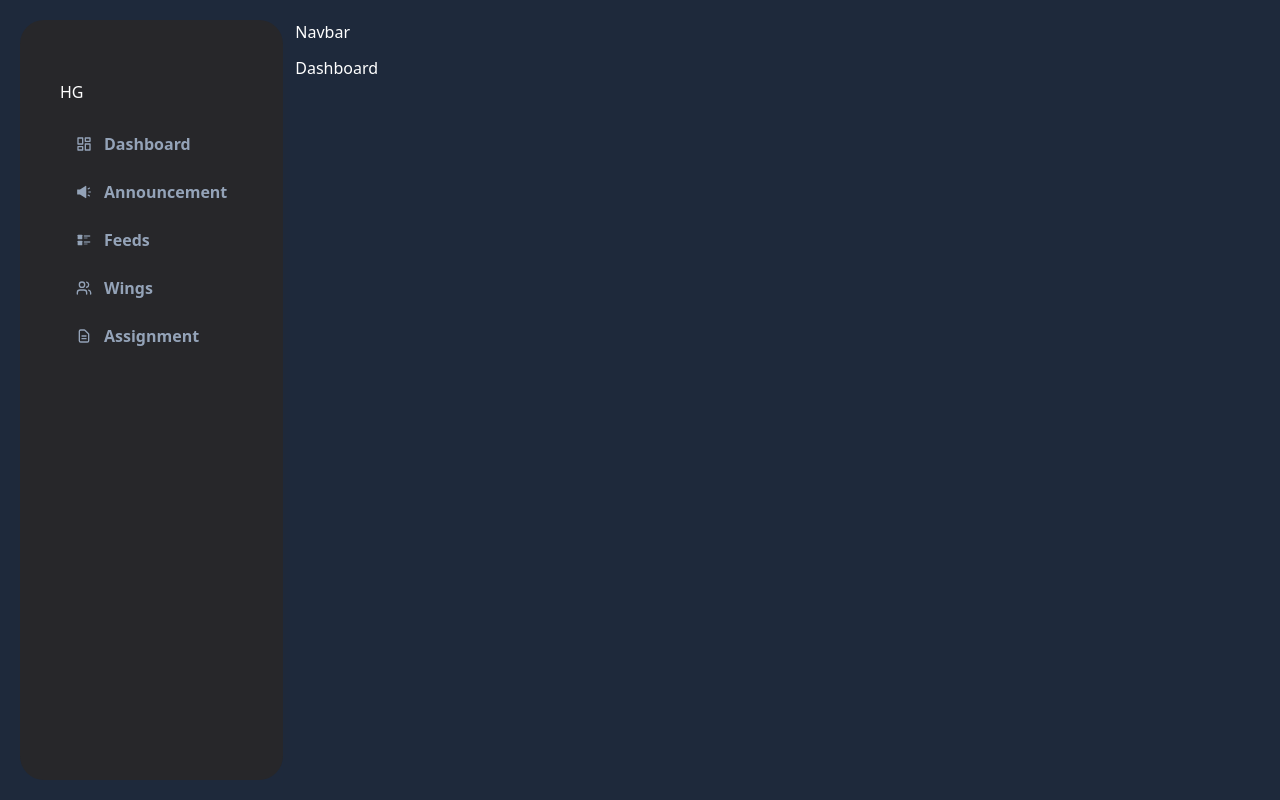
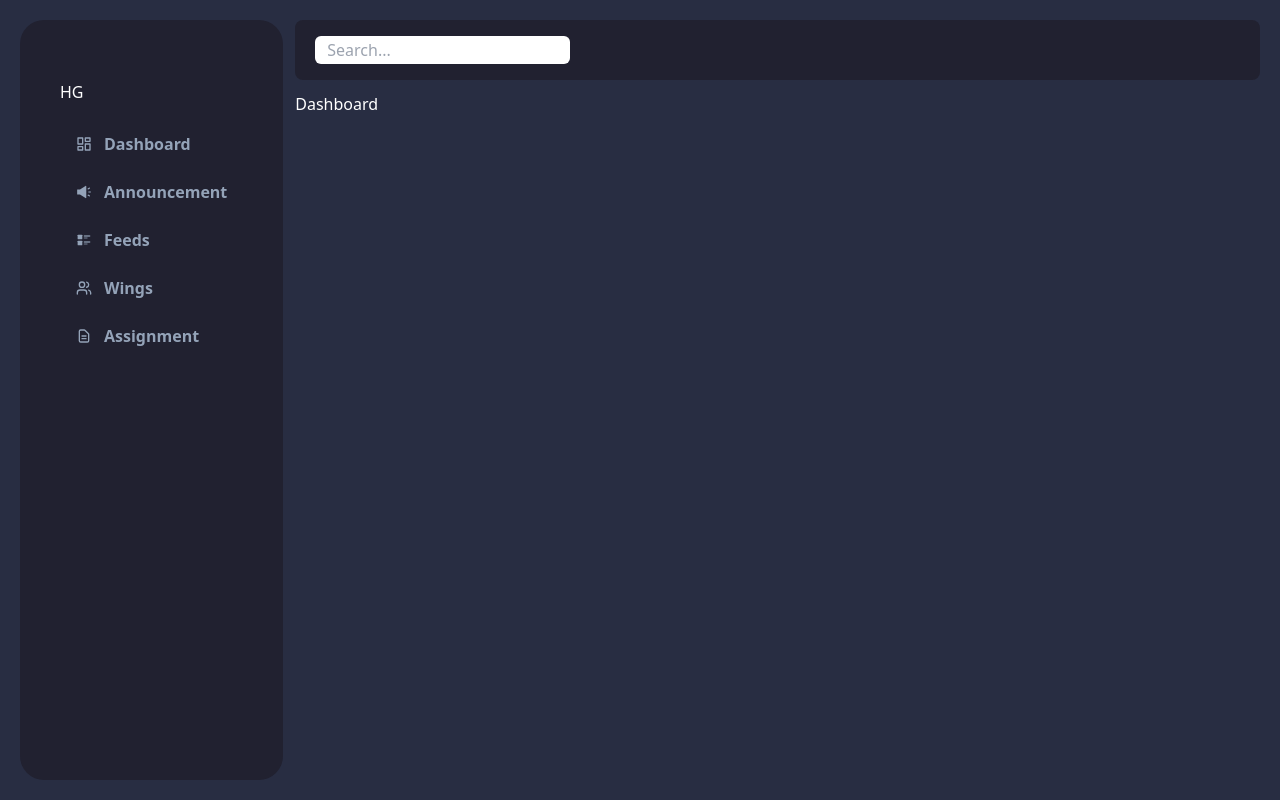
Before and after one commit to imkhateeb/hgV2-AdminPanel, a React (Vite) app in the folder client/: page / in a window 1280 px wide. Built offline with nearby package versions, Linux system fonts and the light colour scheme.

Commit message:
Small improvement

```diff
--- a/client/src/components/navigation/navbar/Navbar.jsx
+++ b/client/src/components/navigation/navbar/Navbar.jsx
@@ -1,5 +1,14 @@
 export default function Navbar() {
   return (
-    <div>Navbar</div>
+    <div className="flex justify-between py-4 px-5 bg-bgSecondary w-full rounded-lg">
+      <div>
+        <input type="text" className="py-[2px] px-3 rounded-md" placeholder="Search..." />
+      </div>
+      <div>
+        <img
+
+        />
+      </div>
+    </div>
   )
 }
--- a/client/src/components/navigation/sidebar/Sidebar.jsx
+++ b/client/src/components/navigation/sidebar/Sidebar.jsx
@@ -2,15 +2,15 @@ import { useState } from "react";
 import { adminSidebarItems } from "../../../constants/navigation/adminSidebarItems";
 import { NavLink } from "react-router-dom";
 
-const isActiveStyle = 'py-2 text-base font-semibold bg-pink-600 rounded-lg';
-const isNotActiveStyle = 'py-2 text-base text-slate-400 font-bold';
+const isActiveStyle = 'py-2 text-base font-semibold bg-pink-600 rounded-lg text-white';
+const isNotActiveStyle = 'py-2 text-base text-slate-400 font-bold hover:bg-pink-600 hover:text-white rounded-lg animate-fade-in transition-all duration-100 ease-linear';
 
 export default function Sidebar() {
   const [isActive, setIsActive] = useState("");
 
 
   return (
-    <div className="p-10 bg-zinc-800 rounded-3xl">
+    <div className="p-10 bg-bgSecondary rounded-3xl">
       <div className="my-5">
         <h1>HG</h1>
       </div>
--- a/client/src/container/Home.jsx
+++ b/client/src/container/Home.jsx
@@ -3,9 +3,9 @@ import {Sidebar, Navbar, Dashboard} from '../components';
 
 export default function Home() {
   return (
-    <div className="flex gap-3 w-full min-h-screen bg-slate-800 text-white p-5">
+    <div className="flex gap-3 w-full min-h-screen bg-bgTertiary text-white p-5">
       <Sidebar />
-      <div className='flex flex-col gap-3'>
+      <div className='flex flex-col gap-3 w-full'>
         <Navbar />
         <Routes>
           <Route path='/*' element={<Dashboard />} />
--- a/client/tailwind.config.js
+++ b/client/tailwind.config.js
@@ -9,8 +9,8 @@ export default {
     extend: {
       colors: {
         bgPrimary: "pink-600",
-        bgSecondary: "zinc-800",
-        bgTertiary: "slate-800",
+        bgSecondary: "#212130",
+        bgTertiary: "#282D42",
         bgQuaternary: 'fuchsia-600',
         textPrimary: 'white',
         textSecondary: 'pink-600',
```
